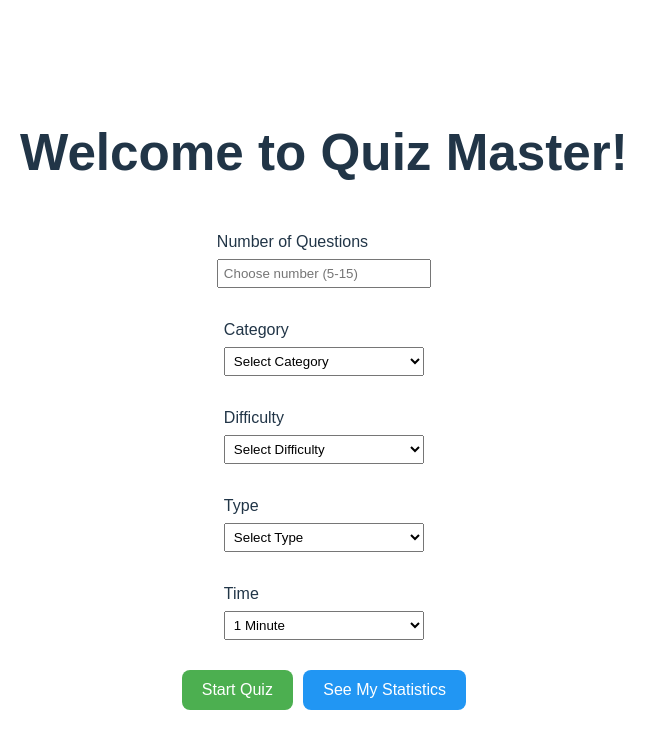
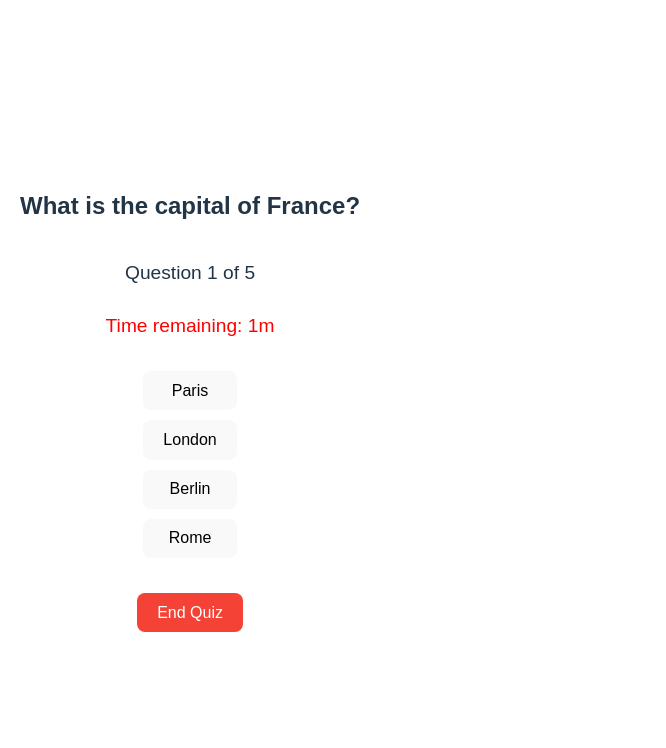
Before and after one commit to dbheale/quiz-master-gippity, a React (Vite) app in the folder quiz-master-gippity/: page / in a window 1280 px wide. Shown: the top 748 px of the page, without its empty margins (0-666 px from the left). Built offline with nearby package versions, Linux system fonts and the light colour scheme.

Commit message:
Add main quiz screen UI

```diff
--- a/quiz-master-gippity/src/App.css
+++ b/quiz-master-gippity/src/App.css
@@ -40,3 +40,45 @@ button {
     background-color: #2196F3;
     color: white;
 }
+
+.quiz-screen {
+    display: flex;
+    flex-direction: column;
+    align-items: center;
+    gap: 15px;
+    padding: 20px;
+}
+
+h2 {
+    font-size: 1.5em;
+    text-align: center;
+}
+
+.progress {
+    font-size: 1.2em;
+    margin-bottom: 10px;
+}
+
+.timer {
+    font-size: 1.2em;
+    color: red;
+    margin-bottom: 15px;
+}
+
+.answers {
+    display: flex;
+    flex-direction: column;
+    gap: 10px;
+}
+
+button {
+    padding: 10px 20px;
+    cursor: pointer;
+    font-size: 1em;
+}
+
+.end-quiz {
+    margin-top: 20px;
+    background-color: #f44336;
+    color: white;
+}
--- a/quiz-master-gippity/src/App.jsx
+++ b/quiz-master-gippity/src/App.jsx
@@ -1,11 +1,11 @@
 import React from 'react';
-import WelcomeScreen from './components/WelcomeScreen';
-import './App.css'; // Add CSS for basic styling
+import QuizScreen from './components/QuizScreen';
+import './App.css'; // We'll add styles here later
 
 function App() {
     return (
         <div className="App">
-            <WelcomeScreen />
+            <QuizScreen />
         </div>
     );
 }
--- /dev/null
+++ b/quiz-master-gippity/src/components/QuizScreen.jsx
@@ -0,0 +1,51 @@
+import React from 'react';
+
+const mockQuestion = {
+    question: "What is the capital of France?",
+    type: "multiple", // could be "boolean" for true/false
+    options: ["Paris", "London", "Berlin", "Rome"],
+    correctAnswer: "Paris",
+    currentQuestion: 1,
+    totalQuestions: 5,
+    timeLimit: "1m"
+};
+
+const QuizScreen = () => {
+    const { question, type, options, currentQuestion, totalQuestions, timeLimit } = mockQuestion;
+
+    return (
+        <div className="quiz-screen">
+            {/* Question text */}
+            <h2>{question}</h2>
+
+            {/* Progress bar (text-based for now) */}
+            <div className="progress">
+                Question {currentQuestion} of {totalQuestions}
+            </div>
+
+            {/* Timer */}
+            <div className="timer">
+                Time remaining: {timeLimit}
+            </div>
+
+            {/* Answer buttons */}
+            <div className="answers">
+                {type === "boolean" ? (
+                    <>
+                        <button>True</button>
+                        <button>False</button>
+                    </>
+                ) : (
+                    options.map((option, index) => (
+                        <button key={index}>{option}</button>
+                    ))
+                )}
+            </div>
+
+            {/* End quiz button */}
+            <button className="end-quiz">End Quiz</button>
+        </div>
+    );
+};
+
+export default QuizScreen;
```
